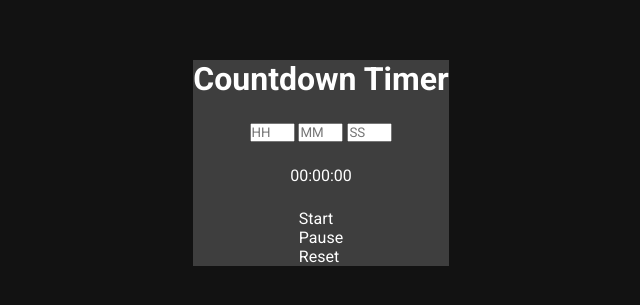
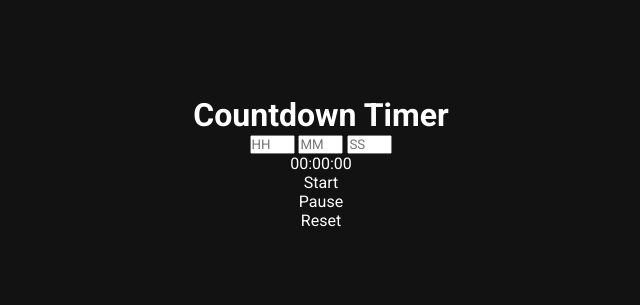
Before and after one commit to ayushporwal01/JavaScript-Mastery, a plain HTML site: page Countdown Timer/index.html in a window 1280 px wide. Shown: the part 237-542 px from the top of the page, without its empty margins (319-959 px from the left). Drawn offline with Linux system fonts and the light colour scheme.

Commit message:
Initial Commit

```diff
--- a/Countdown Timer/style.css
+++ b/Countdown Timer/style.css
@@ -17,9 +17,5 @@ body {
 }
 
 .container {
-  display: flex;
-  flex-direction: column;
-  align-items: center;
-  gap: 1.5rem;
-  background-color: rgb(62, 62, 62);
+  text-align: center;
 }
```
